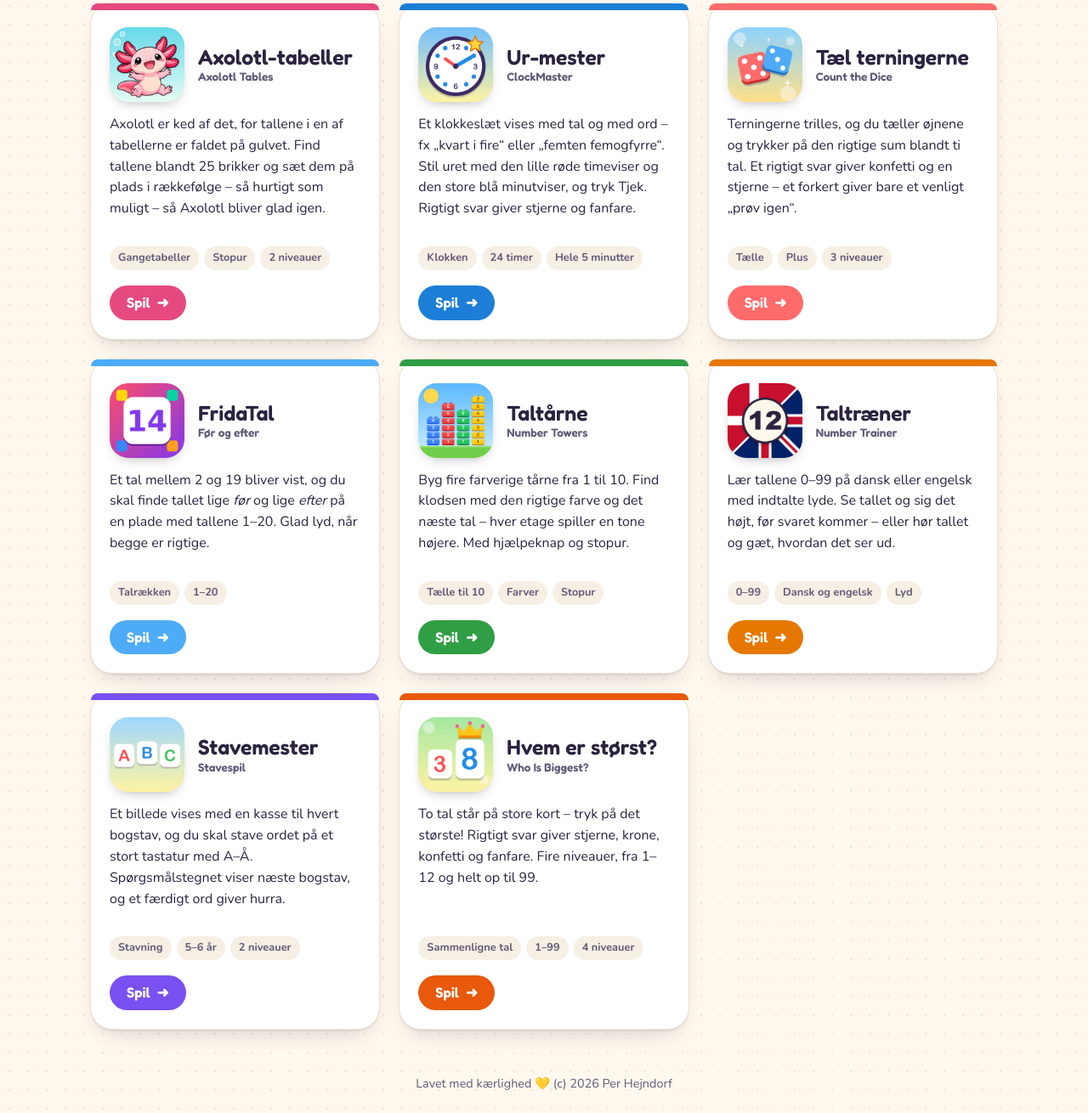
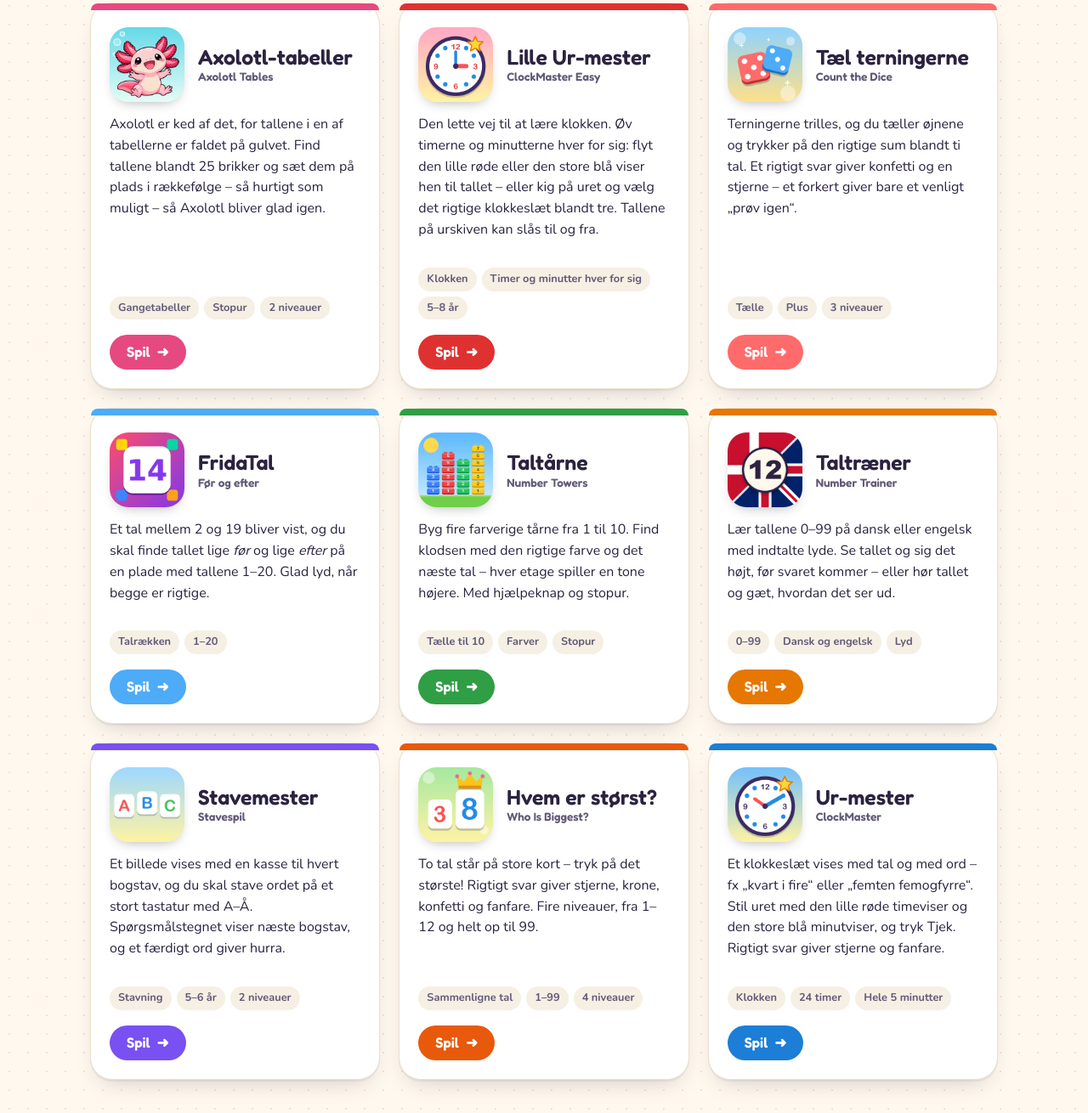
Before and after one commit to kreaton/KidsGames, a plain HTML site: page index.html in a window 1280 px wide. Shown: the part 290-1600 px from the top of the page at 85% size. Drawn offline with nearby package versions, Linux system fonts and the light colour scheme.

Commit message:
Add Lille Ur-mester and put the clock games first and last
Axolotl-tabeller stays first, the new Lille Ur-mester (the easy clock game)
comes second, and Ur-mester moves to the end.

Co-Authored-By: Claude Opus 5.5 <noreply@anthropic.com>

```diff
--- a/index.html
+++ b/index.html
@@ -106,7 +106,7 @@
 
     .c1 { --accent: var(--c1); } .c2 { --accent: var(--c2); } .c3 { --accent: #2f9e44; }
     .c4 { --accent: #e67700; } .c5 { --accent: #7950f2; } .c6 { --accent: #e8590c; }
-    .c7 { --accent: #1c7ed6; } .c8 { --accent: #e64980; }
+    .c7 { --accent: #1c7ed6; } .c8 { --accent: #e64980; } .c9 { --accent: #e03131; }
 
     .hint {
       display: flex; align-items: flex-start; gap: 12px; max-width: 34rem; margin: 22px auto 0;
@@ -157,13 +157,13 @@
         <span class="play">Spil <span>➜</span></span>
       </a>
 
-      <a class="card c7" href="clockmaster/">
+      <a class="card c9" href="clockmastereasy/">
         <div class="top">
-          <img class="icon" src="billeder/clockmaster.png" alt="" width="88" height="88" />
-          <h2>Ur-mester<span class="orig">ClockMaster</span></h2>
+          <img class="icon" src="billeder/clockmastereasy.png" alt="" width="88" height="88" />
+          <h2>Lille Ur-mester<span class="orig">ClockMaster Easy</span></h2>
         </div>
-        <p>Et klokkeslæt vises med tal og med ord – fx „kvart i fire“ eller „femten femogfyrre“. Stil uret med den lille røde timeviser og den store blå minutviser, og tryk Tjek. Rigtigt svar giver stjerne og fanfare.</p>
-        <ul class="tags"><li>Klokken</li><li>24 timer</li><li>Hele 5 minutter</li></ul>
+        <p>Den lette vej til at lære klokken. Øv timerne og minutterne hver for sig: flyt den lille røde eller den store blå viser hen til tallet – eller kig på uret og vælg det rigtige klokkeslæt blandt tre. Tallene på urskiven kan slås til og fra.</p>
+        <ul class="tags"><li>Klokken</li><li>Timer og minutter hver for sig</li><li>5–8 år</li></ul>
         <span class="play">Spil <span>➜</span></span>
       </a>
 
@@ -226,6 +226,16 @@
         <ul class="tags"><li>Sammenligne tal</li><li>1–99</li><li>4 niveauer</li></ul>
         <span class="play">Spil <span>➜</span></span>
       </a>
+
+      <a class="card c7" href="clockmaster/">
+        <div class="top">
+          <img class="icon" src="billeder/clockmaster.png" alt="" width="88" height="88" />
+          <h2>Ur-mester<span class="orig">ClockMaster</span></h2>
+        </div>
+        <p>Et klokkeslæt vises med tal og med ord – fx „kvart i fire“ eller „femten femogfyrre“. Stil uret med den lille røde timeviser og den store blå minutviser, og tryk Tjek. Rigtigt svar giver stjerne og fanfare.</p>
+        <ul class="tags"><li>Klokken</li><li>24 timer</li><li>Hele 5 minutter</li></ul>
+        <span class="play">Spil <span>➜</span></span>
+      </a>
     </main>
 
     <footer>
```
Also changed, not shown: billeder/clockmastereasy.png (added), 1 other file.
